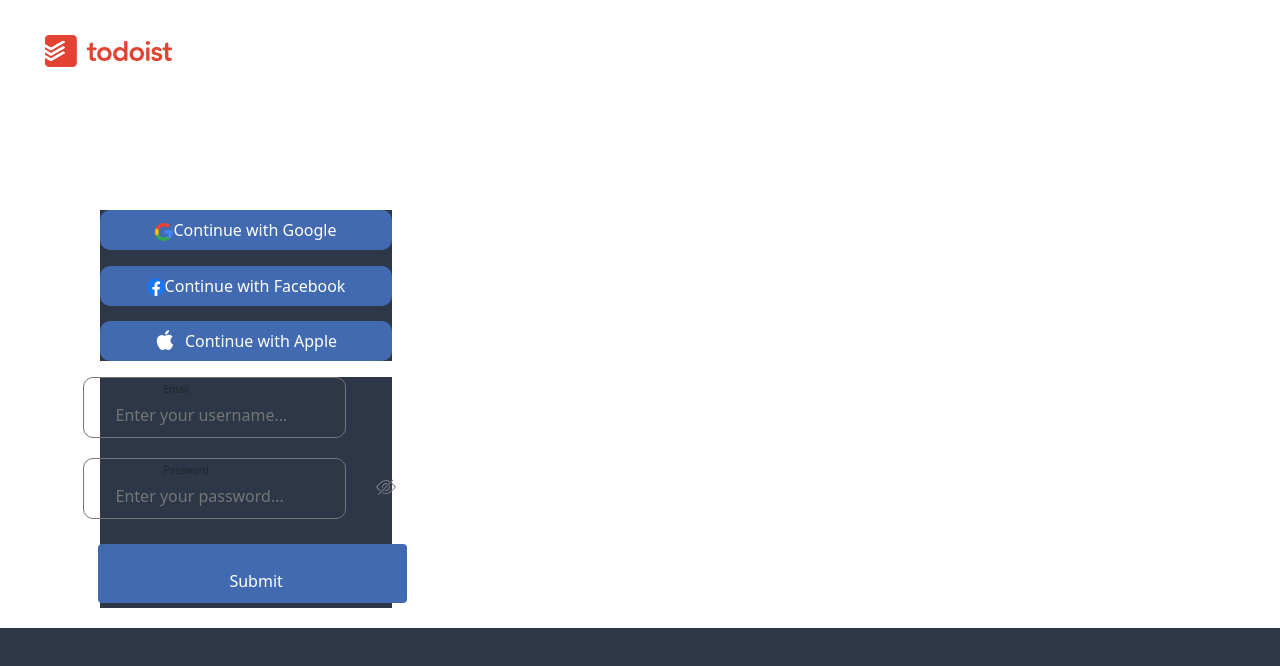
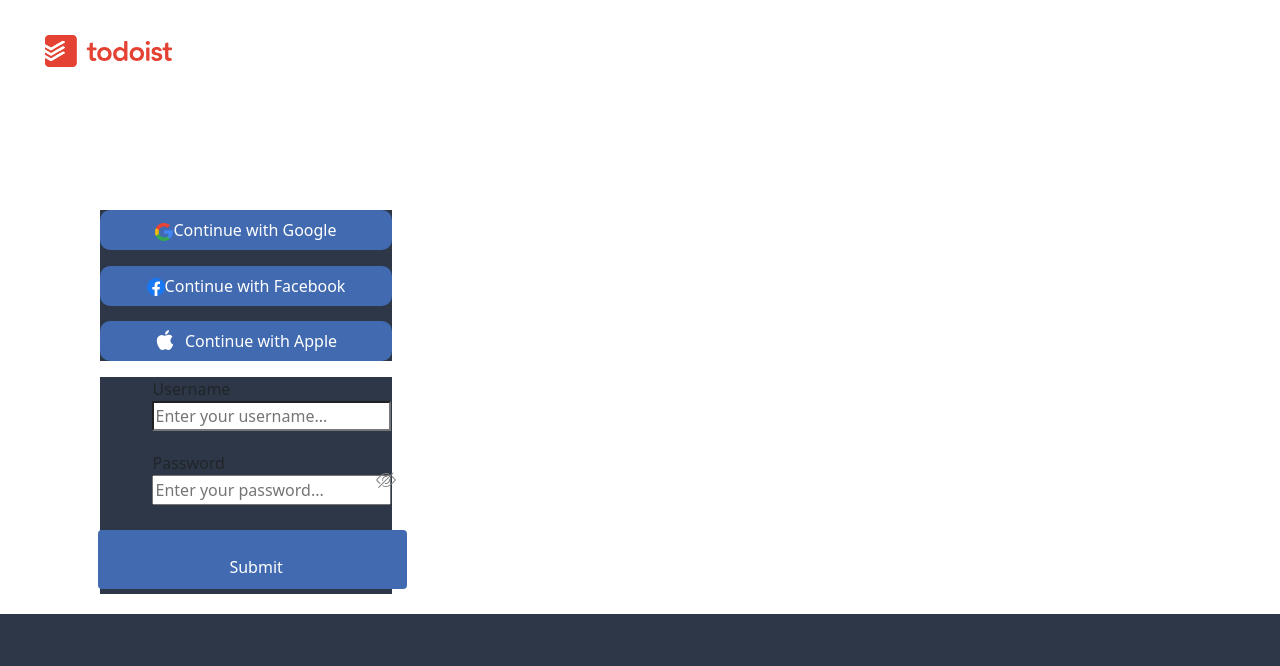
Before and after one commit to Ezpert/To-Do-List, a React (Vite) app in the folder frontend/TDL/: page / in a window 1280 px wide. Both pictures are taken after a click on the button "Register". Shown: the top 666 px of the page. Built offline with nearby package versions, Linux system fonts and the light colour scheme; a small style sheet from the web is missing.

Commit message:
Worked in the register page

```diff
--- a/frontend/TDL/src/App.jsx
+++ b/frontend/TDL/src/App.jsx
@@ -23,6 +23,9 @@
     if (!username.trim()) { //checks if username is empty or only whitespace
       tempErrors.username = "Username is required"; //sets error message if username is invalid
       isValid = false;
+    } else if (!/^[A-Za-z0-9]+$/.test(username)){
+      tempErrors.username = "Username can contain only letters and numbers";
+      isValid = false;
     }
 
     //Now validate the password
@@ -33,7 +36,6 @@
       tempErrors.password = "Password must be at least 6 characters"; //set error message if password is too short
       isValid = false;
     }
-
     setErrors(tempErrors); //updates the errors state with ant validation errors
     return isValid; //returns whether the form is valid (password)
   };
@@ -49,13 +51,33 @@
   const handleLogin = async (e) => {
     e.preventDefault(); //prevents default form submission behavior
 
+    //validate the form before proceeding with login
     if (validateForm()) { //Proceed if the login is valid which means user entered something
-      try {
-        // Here you would typically make an API call to your backend
-        // For now, we'll just simulate a successful login
-        setCurrentPage('Tasks');
-      } catch (error) { //catches and handles any errors might occur in login
-        setErrors({ submit: "Login failed. Please try again." }); //sets a submission error message
+      try{
+        //simulate API call to the login endpoint
+        const response = await fetch('/api/login', {
+          method: 'POST',
+          headers: {
+            'content-type': 'application/json',
+          },
+          body: JSON.stringify({username,password}),
+        });
+
+        // check if the response is OK
+        if (response.ok){
+          //Parse the response as JSON
+          const data = await response.json();
+          //If login is successful, navigate to the task page
+          setCurrentPage('Tasks')
+          // refresh app state or trigger re-render to reflect the logged-in state
+        }else{
+          //if response not okay, error
+          throw new Error('Login failed');
+        }
+      } catch(error){
+        console.error('Login failed:', error);
+        //set an error message in the state
+        setErrors({submit: "Login failed. Please try again."});
       }
     }
   };
--- a/frontend/TDL/src/Register.jsx
+++ b/frontend/TDL/src/Register.jsx
@@ -1,45 +1,95 @@
-import axios    from 'axios';
-import { useState } from "react";
-import './Register.css'
+import React, { useState } from "react";
+import axios from 'axios';
+import './Register.css';
 import PropTypes from "prop-types";
 import eyeOpen from './assets/eyeopen.svg';
 import eyeClosed from './assets/eyeclosed.svg';
 import Header from './Header';
 
-// Changed to functional component
 function Register(props) {
-    // State declarations using hooks
-    const [postFormData, setPostFormData] = useState({});
+    // State declarations
+    const [postFormData, setPostFormData] = useState({
+        username: '',
+        password: ''
+    });
     const [postResponse, setPostResponse] = useState(null);
     const [showPassword, setShowPassword] = useState(false);
+    const [errors, setErrors] = useState({});
+    const [isSubmitted, setIsSubmitted] = useState(false); // New state for tracking form submission
 
+    // Function to validate username and password
+    const validateInput = (field, value) => {
+        if (!value || value.trim() === '') {
+            return "This field is required";
+        }
+
+        switch(field) {
+            case 'username':
+                if (/^[a-zA-Z0-9]+$/.test(value)) {
+                    return null;
+                }
+                return "Username can only contain letters and numbers";
+            case 'password':
+                if (value.length >= 6 && /^[a-zA-Z0-9]+$/.test(value)) {
+                    return null;
+                }
+                return "Password must be at least 6 characters and contain only letters and numbers";
+            default:
+                return null;
+        }
+    };
+
+    // Handle input changes
+    const handleInputChange = (field, value) => {
+        setPostFormData(prevData => ({
+            ...prevData,
+            [field]: value
+        }));
+
+        // Only validate if the form has been submitted
+        if (isSubmitted) {
+            const error = validateInput(field, value);
+            setErrors(prevErrors => ({
+                ...prevErrors,
+                [field]: error
+            }));
+        }
+    };
 
     // Handle form submission
     const handleFormSubmit = (e) => {
         e.preventDefault();
+        setIsSubmitted(true); // Mark form as submitted
+
+        // Validate all fields
+        const newErrors = {};
+        Object.entries(postFormData).forEach(([field, value]) => {
+            newErrors[field] = validateInput(field, value);
+        });
+
+        setErrors(newErrors);
+
+        // Check if there are any errors
+        if (Object.values(newErrors).some(error => error)) {
+            return;
+        }
+
+        // Submit form if no errors
         axios.post("http://localhost:8000/register/", postFormData)
             .then(res => {
-                console.log(res.data);
                 setPostResponse(res.data);
-                setPostFormData({});
+                setPostFormData({ username: '', password: '' });
+                setIsSubmitted(false); // Reset submission state
                 props.setPage('Landing');
-                props.changeVisibility(true)
-
+                props.changeVisibility(true);
             })
-            .catch(err => console.error("Error", err));
-    };
-
-    // Update form data
-    const updateData = (newData) => {
-        setPostFormData(prevData => ({
-            ...prevData,
-            ...newData
-        }));
+            .catch(err => {
+                console.error("Error:", err.message);
+            });
     };
 
     return (
-        <div className='register-container '>
-
+        <div className='register-container'>
             {postResponse && (
                 <p>POST Response: {JSON.stringify(postResponse)}</p>
             )}
@@ -47,41 +97,51 @@
             <Header/>
             <div className='form-div'>
                 <form onSubmit={handleFormSubmit} className="registration-form">
-                    <div id="username-div">
-                        <label className="label-username">Email</label>
+                    <div className="input-group">
+                        <label htmlFor="username">Username</label>
                         <input
-                            className = "register-username"
+                            id="register-username"
+                            name="username"
                             type="text"
                             placeholder="Enter your username..."
-                            value={postFormData.username || ''}
-                            onChange={(e) => updateData({username: e.target.value})}
+                            value={postFormData.username}
+                            onChange={(e) => handleInputChange('username', e.target.value)}
+                            className={isSubmitted && errors.username ? 'error-input' : ''}
                         />
-
+                        {isSubmitted && errors.username &&
+                            <span className="error">{errors.username}</span>
+                        }
                     </div>
 
-                    <div id="password-div">
-                        <label className="label-password">Password</label>
+                    <div className="input-group">
+                        <label htmlFor="password">Password</label>
+                        <div className="password-input-container">
                             <input
-                            className = "register-password"
+                                id="register-password"
+                                name="password"
                                 type={showPassword ? "text" : "password"}
                                 placeholder="Enter your password..."
-                            value={postFormData.password || ''}
-                            onChange={(e) => updateData({password: e.target.value})}
+                                value={postFormData.password}
+                                onChange={(e) => handleInputChange('password', e.target.value)}
+                                className={isSubmitted && errors.password ? 'error-input' : ''}
                             />
-
                             <button
                                 type="button"
                                 className="password-toggle"
                                 onClick={() => setShowPassword(!showPassword)}
                             >
-                            {showPassword ? <img src={eyeOpen} alt="Todoist Icon"/> :
-                                            <img src={eyeClosed} alt="Todoist Icon"/>}
+                                <img
+                                    src={showPassword ? eyeOpen : eyeClosed}
+                                    alt={showPassword ? "Hide password" : "Show password"}
+                                />
                             </button>
-
+                        </div>
+                        {isSubmitted && errors.password &&
+                            <span className="error">{errors.password}</span>
+                        }
                     </div>
 
-
-                    <button className="register-submit"type="submit">Submit</button>
+                    <button className="register-submit" type="submit">Submit</button>
                 </form>
             </div>
         </div>
@@ -93,5 +153,4 @@
     changeVisibility: PropTypes.func.isRequired
 };
 
-
 export default Register;
```
Also changed, not shown: 2 other files (tests, documents, lock files or other folders). Lines whose indentation alone changed are shown as unchanged.
